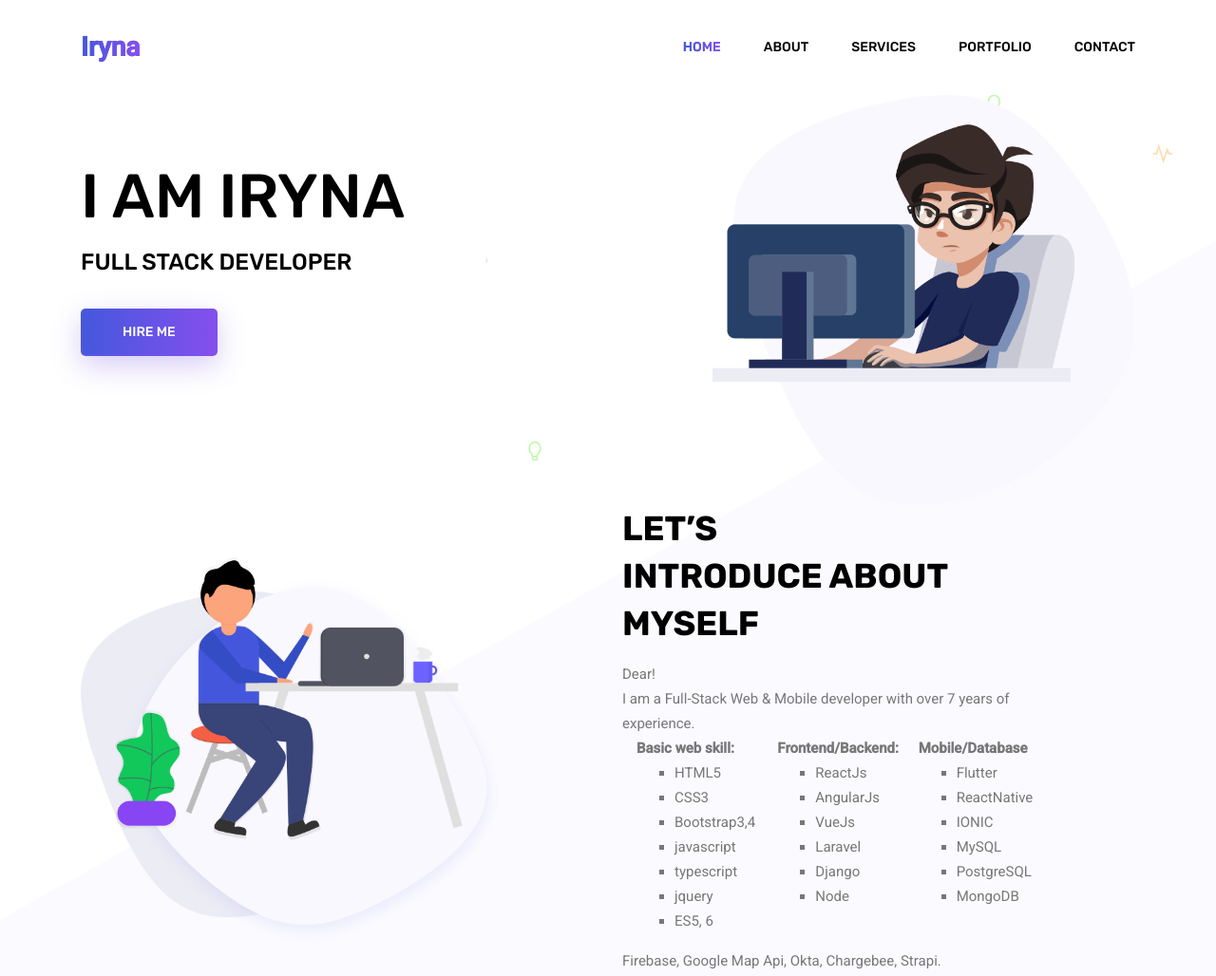
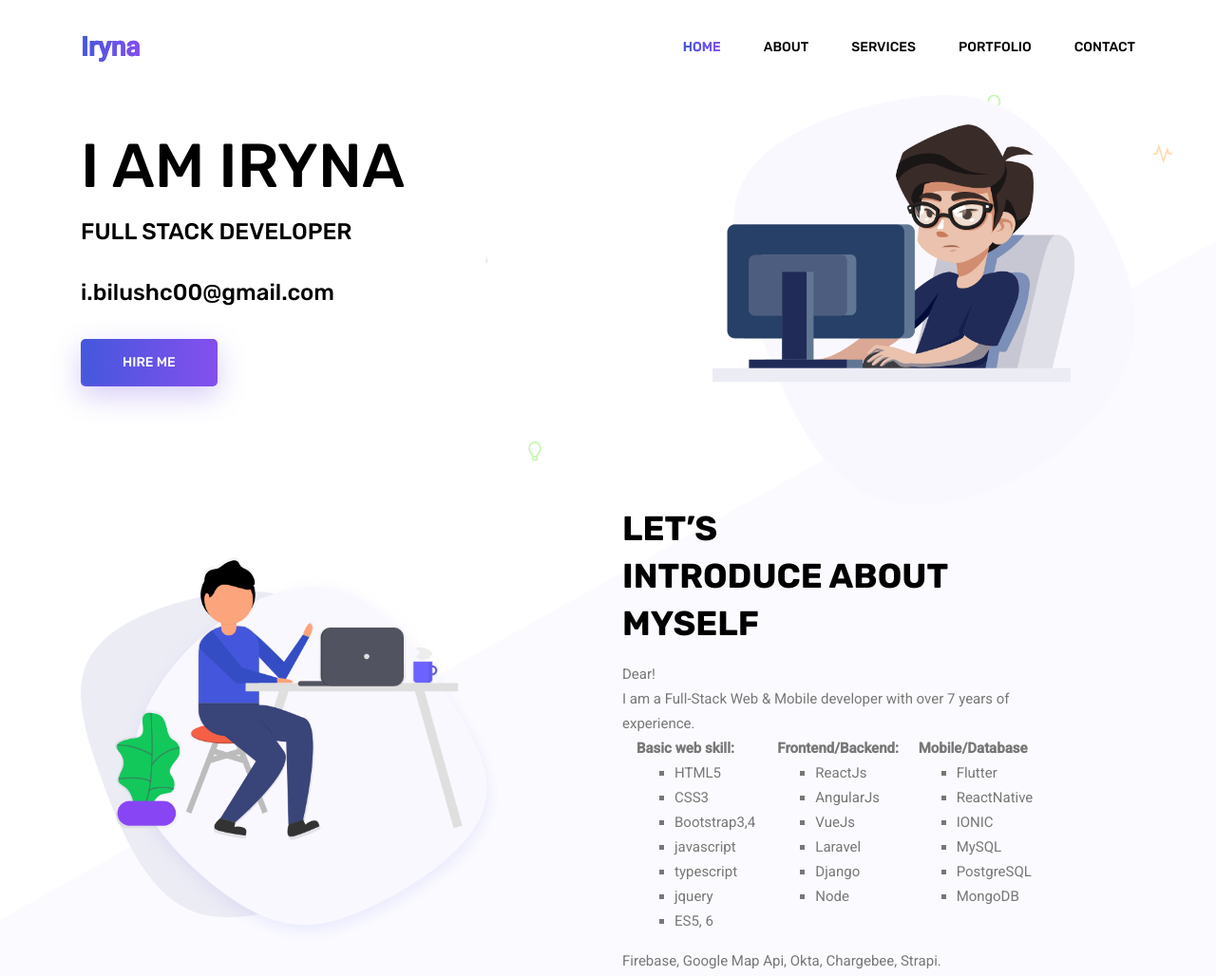
Before and after one commit to irynadev/Portfolio, a plain HTML site: page index.html in a window 1280 px wide. Shown: the top 1028 px of the page at 95% size. Drawn offline with Linux system fonts and the light colour scheme; some packages are replaced by stand-ins of ours.

Commit message:
add contact info
add contact info in index.html

```diff
--- a/index.html
+++ b/index.html
@@ -57,6 +57,7 @@
 						<div class="banner_content">
 							<h1 class="text-uppercase">I am Iryna</h1>
 							<h5 class="text-uppercase">Full Stack Developer</h5>
+							<h5>i.bilushc00@gmail.com</h5>
 							<div class="d-flex align-items-center">
 								<a class="primary_btn" href="#"><span>Hire Me</span></a>
 							</div>
```
